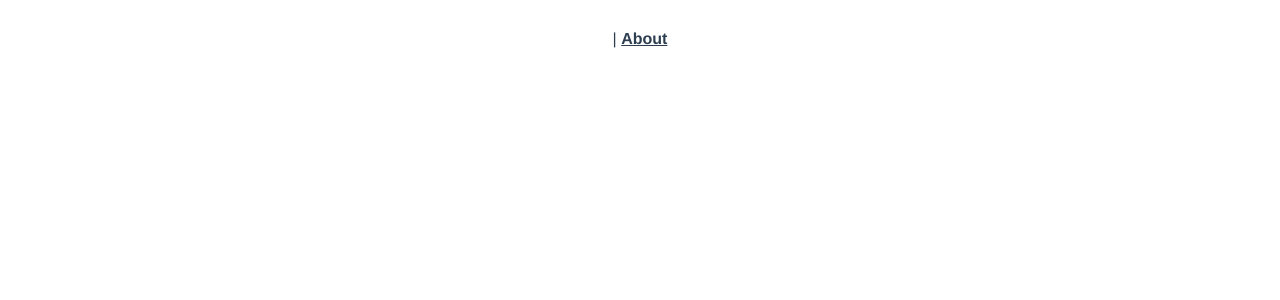
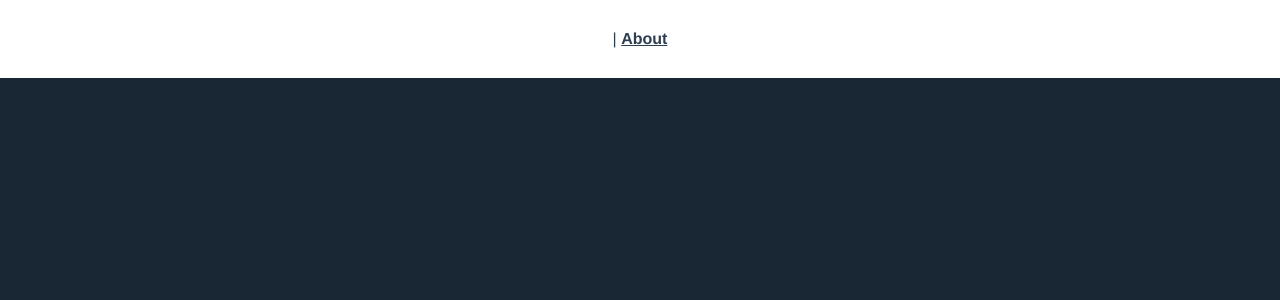
Before and after one commit to Aegid1/Webtech_Frontend, a Vue app: page /DarkModeView in a window 1280 px wide. Before the commit this address had no page. Shown: the top 300 px of the page. Built offline with nearby package versions, Linux system fonts and the light colour scheme.

Commit message:
Neuer Versuch DarkModeView.vue Versuch
nur Vue.js

```diff
--- a/src/router/index.js
+++ b/src/router/index.js
@@ -4,6 +4,7 @@ import LoginView from '../views/LoginView.vue'
 import RegistrationView from '../views/RegistrationView.vue'
 import ProfileView from '../views/ProfileView.vue'
 import SettingsView from '../views/SettingsView.vue'
+import DarkModeView from '../views/DarkModeView.vue'
 
 const routes = [
   {
@@ -36,6 +37,11 @@ const routes = [
     path: '/SettingsView',
     name: 'SettingsView',
     component: SettingsView
+  },
+  {
+    path: '/DarkModeView',
+    name: 'DarkModeView',
+    component: DarkModeView
   }
 ]
 
--- a/src/views/DarkModeView.vue
+++ b/src/views/DarkModeView.vue
@@ -1,33 +1,37 @@
 <template>
-  <div class="container">
-    <div class="DivWrapper">
-      <!-- ... Restlicher Code ... -->
-      <form @submit.prevent="login">
-        <!-- ... Restlicher Code ... -->
-      </form>
-      <DarkModeView :isDarkMode="isDarkMode" @toggleDarkMode="toggleDarkMode" />
-    </div>
+  <div class="DarkModeView" :class="mode">
   </div>
 </template>
 
 <script>
-import DarkModeView from './DarkModeView.vue'
 export default {
-  name: 'LoginView',
-  components: {
-    DarkModeView
-  },
+  name: 'DarkModeView',
   data () {
     return {
-      isDarkMode: false
+      mode: 'dark'
     }
   },
-  methods: {
-    // ... Restlicher Code ...
+  components: {
   }
 }
 </script>
 
-<style scoped>
-/* ... Restlicher Code ... */
+<style>
+* {
+  margin: 0;
+  padding: 0;
+  box-sizing: border-box;
+}
+
+.DarkModeView {
+  width: 100vw;
+  min-height: 100vh;
+  background: #F3F3F3;
+  color: #15202B;
+}
+
+.dark {
+  background: #192734;
+  color: #F3F3F3;
+}
 </style>
--- a/src/views/ProfileView.vue
+++ b/src/views/ProfileView.vue
@@ -64,8 +64,6 @@
             </div>
           </div>
         </form>
-        <DarkModeView :isDarkMode="isDarkMode" @toggleDarkMode="toggleDarkMode" />
-        <button @click="toggleDarkMode">Toggle Dark Mode</button>
       </div>
       <div class="thirdDiv"></div>
     </div>
```
